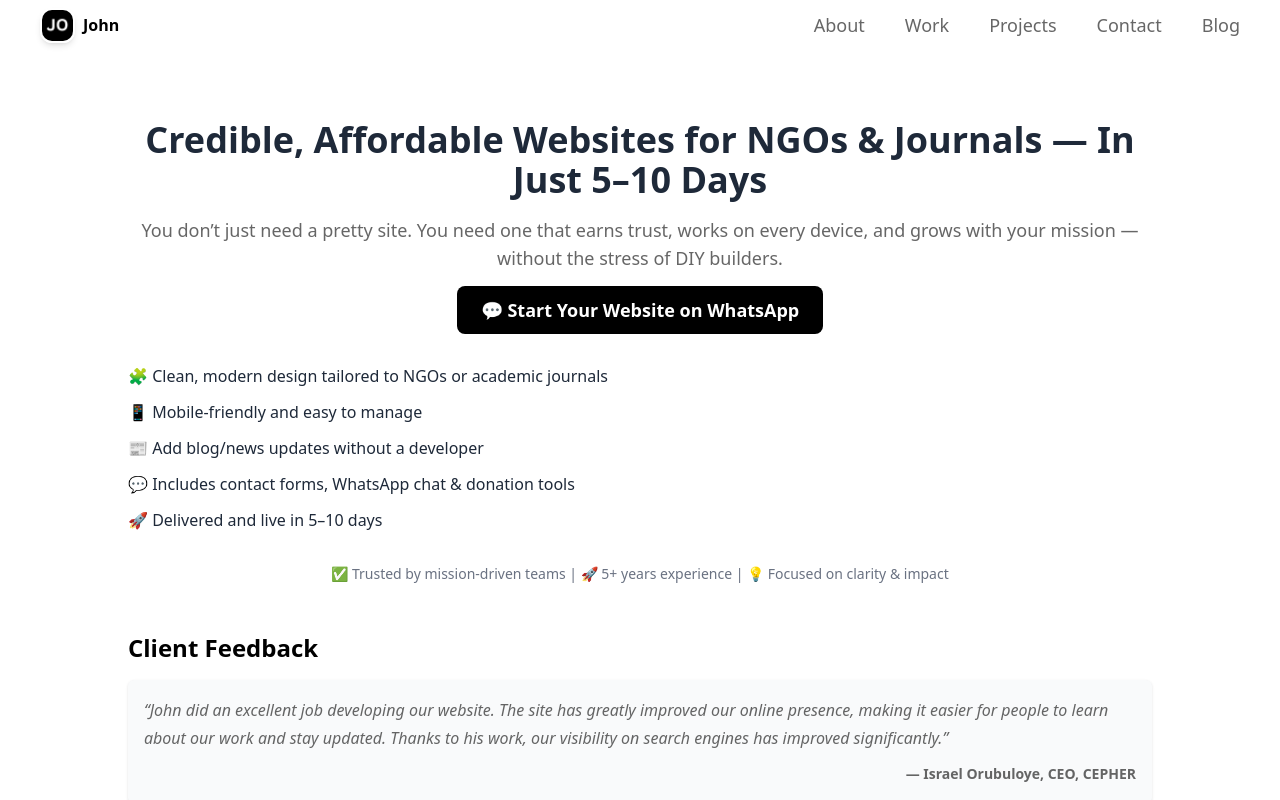
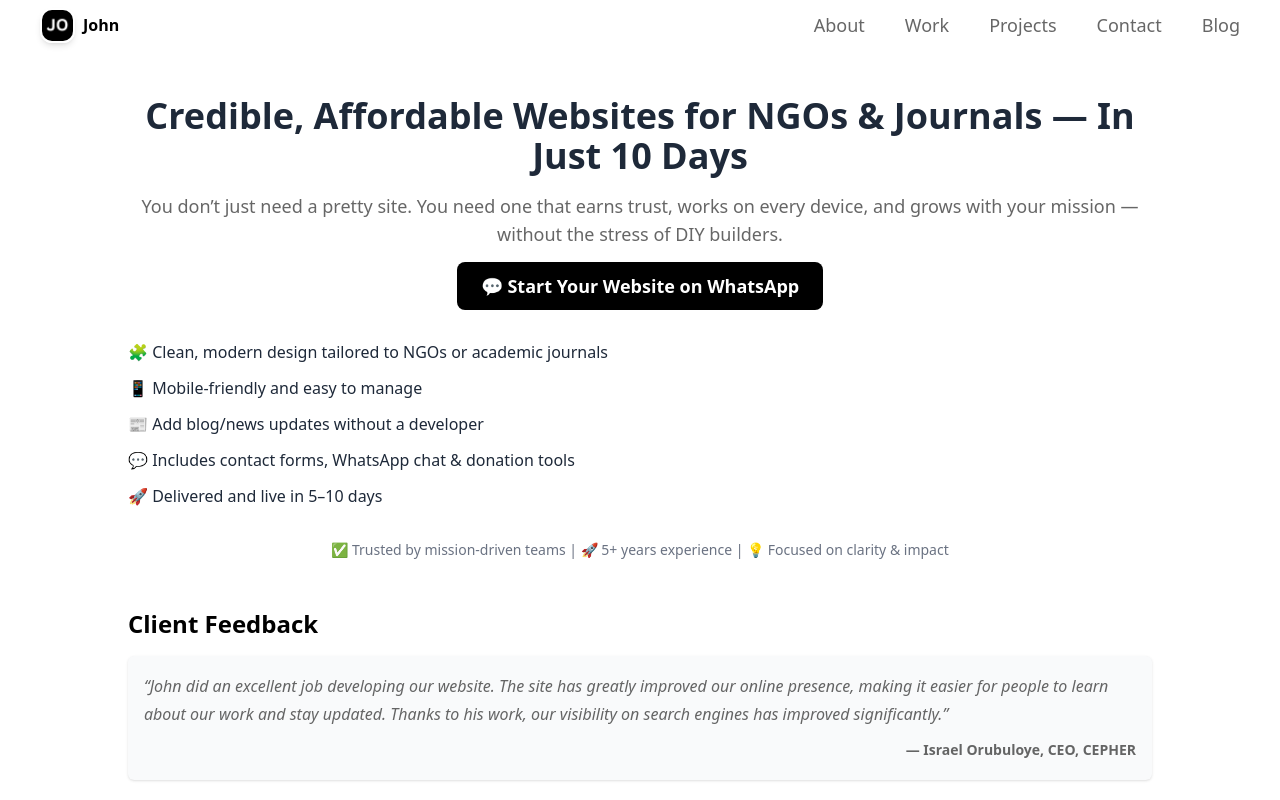
Before and after one commit to lamba01/port, a React (Vite) app: page /ngo in a window 1280 px wide. Shown: the top 800 px of the page. Built offline with nearby package versions, Linux system fonts and the light colour scheme.

Commit message:
fix: adjust NGO landing page headline and reduce top margin

```diff
--- a/src/pages/ngo.jsx
+++ b/src/pages/ngo.jsx
@@ -28,11 +28,9 @@ export default function NGOLandingPage() {
       </Helmet>
 
       <div className="bg-white text-gray-800 min-h-screen flex flex-col items-center px-4 py-10">
-        <div className="max-w-5xl w-full mt-20">
-          {/* HEADLINE */}
+        <div className="max-w-5xl w-full mt-14">
           <h1 className="text-3xl sm:text-4xl font-bold text-center mb-4">
-            Credible, Affordable Websites for NGOs & Journals — In Just 5–10
-            Days
+            Credible, Affordable Websites for NGOs & Journals — In Just 10 Days
           </h1>
 
           <p className="text-lg text-center mb-6">
```
